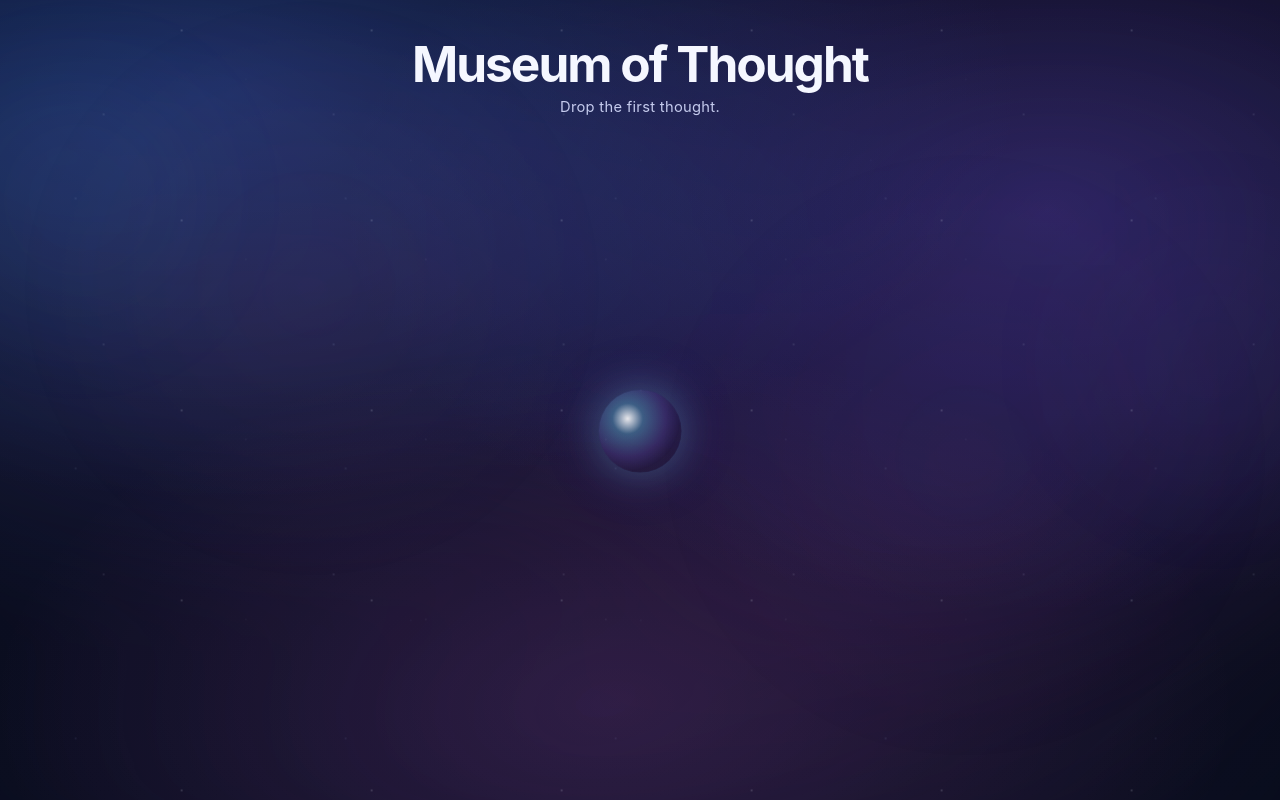
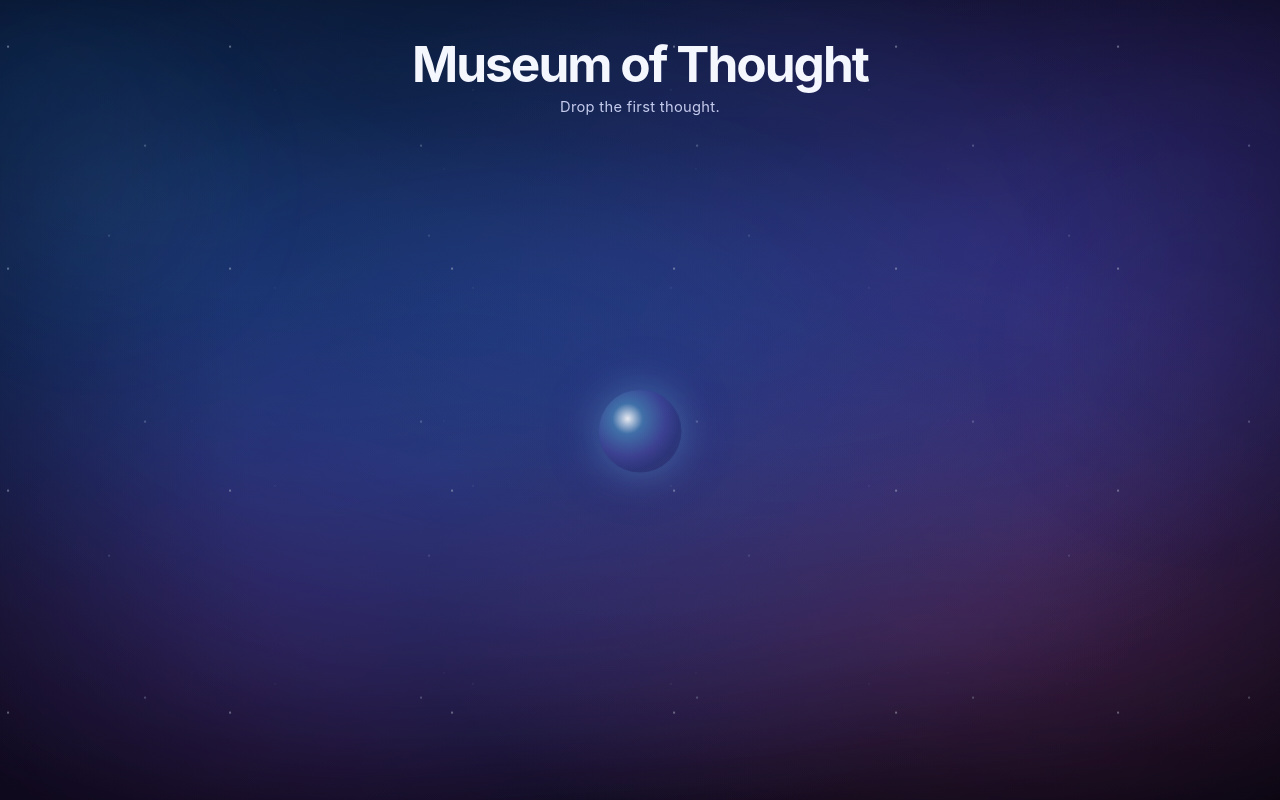
Before and after one commit to dagmarazonik1990-rgb/museum-of-thought, a Next.js app: page / in a window 1280 px wide. Built offline with nearby package versions, Linux system fonts and the light colour scheme.

Commit message:
Refine nebula depth with asymmetry and stronger vignette

```diff
--- a/app/globals.css
+++ b/app/globals.css
@@ -24,10 +24,12 @@ body {
   padding: 0;
   margin: 0;
   background:
-    radial-gradient(110% 90% at 18% 12%, rgba(84, 120, 255, 0.26), transparent 56%),
-    radial-gradient(92% 84% at 82% 26%, rgba(126, 102, 255, 0.22), transparent 60%),
-    radial-gradient(76% 70% at 48% 88%, rgba(255, 110, 198, 0.14), transparent 64%),
-    linear-gradient(180deg, #03050d 0%, #060a16 52%, #080c18 100%);
+    radial-gradient(182% 126% at 50% 126%, rgba(2, 4, 11, 0.98) 34%, rgba(2, 4, 11, 0) 74%),
+    radial-gradient(162% 124% at 52% -24%, rgba(2, 4, 11, 0.92) 34%, rgba(2, 4, 11, 0) 72%),
+    radial-gradient(124% 96% at 14% 10%, rgba(78, 128, 255, 0.3), transparent 54%),
+    radial-gradient(104% 90% at 86% 20%, rgba(114, 90, 245, 0.27), transparent 60%),
+    radial-gradient(90% 82% at 34% 88%, rgba(248, 102, 204, 0.13), transparent 68%),
+    linear-gradient(180deg, #02040a 0%, #040814 46%, #050914 100%);
   color: var(--text);
   font-family:
     Inter,
@@ -60,6 +62,11 @@ a {
   overflow: hidden;
   padding: 24px 16px 28px;
   isolation: isolate;
+  background:
+    radial-gradient(88% 66% at 36% 58%, rgba(76, 132, 255, 0.2), transparent 70%),
+    radial-gradient(74% 60% at 76% 30%, rgba(124, 96, 255, 0.15), transparent 72%),
+    radial-gradient(52% 44% at 72% 78%, rgba(255, 96, 194, 0.1), transparent 74%),
+    radial-gradient(circle at 50% 50%, rgba(3, 7, 18, 0) 52%, rgba(2, 4, 10, 0.56) 100%);
 }
 
 .mot-shell::before,
@@ -72,27 +79,30 @@ a {
 }
 
 .mot-shell::before {
-  opacity: 0.56;
+  opacity: 0.7;
   background:
-    radial-gradient(95% 86% at 10% 22%, rgba(68, 128, 255, 0.34), transparent 60%),
-    radial-gradient(84% 80% at 78% 30%, rgba(130, 96, 255, 0.3), transparent 63%),
-    radial-gradient(90% 80% at 46% 84%, rgba(83, 62, 195, 0.26), transparent 68%),
-    radial-gradient(54% 48% at 24% 40%, rgba(255, 116, 205, 0.13), transparent 74%),
-    radial-gradient(50% 44% at 72% 62%, rgba(255, 104, 194, 0.11), transparent 72%);
-  filter: blur(38px) saturate(112%);
-  animation: nebulaDrift 86s ease-in-out infinite alternate;
+    radial-gradient(114% 94% at 6% 16%, rgba(60, 128, 255, 0.44), transparent 58%),
+    radial-gradient(92% 86% at 90% 22%, rgba(118, 92, 255, 0.36), transparent 62%),
+    radial-gradient(80% 76% at 58% 46%, rgba(52, 118, 255, 0.28), transparent 68%),
+    radial-gradient(64% 62% at 22% 64%, rgba(88, 70, 218, 0.25), transparent 74%),
+    radial-gradient(56% 52% at 78% 70%, rgba(250, 104, 208, 0.17), transparent 76%),
+    radial-gradient(52% 46% at 30% 80%, rgba(218, 92, 214, 0.14), transparent 78%);
+  filter: blur(48px) saturate(116%);
+  animation: nebulaDrift 118s ease-in-out infinite alternate;
 }
 
 .mot-shell::after {
-  opacity: 0.34;
+  opacity: 0.42;
   background:
-    radial-gradient(circle, rgba(232, 242, 255, 0.64) 0.55px, transparent 1.1px) 0 0 / 190px 190px,
-    radial-gradient(circle, rgba(214, 228, 255, 0.52) 0.45px, transparent 1px) 92px 64px / 230px 230px,
-    radial-gradient(circle, rgba(192, 212, 255, 0.42) 0.45px, transparent 1px) 44px 128px / 270px 270px,
-    radial-gradient(circle at 28% 38%, rgba(255, 124, 200, 0.11), transparent 26%),
-    radial-gradient(circle at 72% 56%, rgba(132, 108, 255, 0.1), transparent 28%);
-  filter: blur(0.2px);
-  animation: starDrift 118s linear infinite;
+    radial-gradient(circle, rgba(240, 248, 255, 0.86) 0.68px, transparent 1.48px) 0 0 / 222px 222px,
+    radial-gradient(circle, rgba(220, 236, 255, 0.7) 0.56px, transparent 1.36px) 110px 72px / 276px 276px,
+    radial-gradient(circle, rgba(198, 220, 255, 0.52) 0.5px, transparent 1.28px) 52px 140px / 320px 320px,
+    radial-gradient(80% 72% at 42% 44%, rgba(84, 138, 255, 0.2), transparent 66%),
+    radial-gradient(62% 48% at 80% 70%, rgba(242, 102, 214, 0.17), transparent 74%),
+    radial-gradient(58% 52% at 22% 80%, rgba(202, 102, 228, 0.12), transparent 76%),
+    radial-gradient(circle at 50% 50%, rgba(4, 8, 20, 0) 48%, rgba(2, 4, 11, 0.78) 100%);
+  filter: blur(0.24px);
+  animation: starDrift 148s linear infinite;
 }
 
 .mot-shell-minimal {
@@ -105,19 +115,19 @@ a {
   position: absolute;
   inset: 0;
   background:
-    radial-gradient(circle, rgba(224, 236, 255, 0.34) 0.6px, transparent 1.2px) 0 0 / 180px 180px,
-    radial-gradient(circle, rgba(190, 210, 255, 0.24) 0.6px, transparent 1.3px) 90px 56px / 230px 230px;
-  opacity: 0.18;
+    radial-gradient(circle, rgba(236, 244, 255, 0.38) 0.7px, transparent 1.5px) 0 0 / 198px 198px,
+    radial-gradient(circle, rgba(200, 220, 255, 0.28) 0.68px, transparent 1.4px) 88px 52px / 252px 252px;
+  opacity: 0.17;
   mask-image: radial-gradient(circle at center, black 36%, transparent 92%);
-  animation: starDrift 104s linear infinite reverse;
+  animation: starDrift 144s linear infinite reverse;
   pointer-events: none;
 }
 
 .mot-bg-glow {
   position: absolute;
   border-radius: 999px;
-  filter: blur(70px);
-  opacity: 0.2;
+  filter: blur(76px);
+  opacity: 0.24;
   animation: nebulaPulse 24s ease-in-out infinite;
   pointer-events: none;
 }
@@ -125,17 +135,17 @@ a {
 .mot-bg-glow-a {
   width: 240px;
   height: 240px;
-  top: 80px;
-  left: -40px;
-  background: rgba(112, 221, 255, 0.22);
+  top: 64px;
+  left: -28px;
+  background: rgba(112, 221, 255, 0.26);
 }
 
 .mot-bg-glow-b {
   width: 280px;
   height: 280px;
-  right: -70px;
-  top: 220px;
-  background: rgba(143, 120, 255, 0.16);
+  right: -62px;
+  top: 206px;
+  background: rgba(143, 120, 255, 0.2);
 }
 
 .mot-bg-glow-c {
@@ -984,7 +994,7 @@ a {
     transform: translate3d(0, 0, 0) scale(1);
   }
   100% {
-    transform: translate3d(-1.6%, 1.2%, 0) scale(1.03);
+    transform: translate3d(-2.2%, 1.5%, 0) scale(1.05);
   }
 }
 
@@ -993,17 +1003,17 @@ a {
     transform: translate3d(0, 0, 0);
   }
   100% {
-    transform: translate3d(-2%, -1.4%, 0);
+    transform: translate3d(-1.8%, -1.2%, 0);
   }
 }
 
 @keyframes nebulaPulse {
   0%,
   100% {
-    opacity: 0.16;
+    opacity: 0.18;
   }
   50% {
-    opacity: 0.26;
+    opacity: 0.32;
   }
 }
 
```
